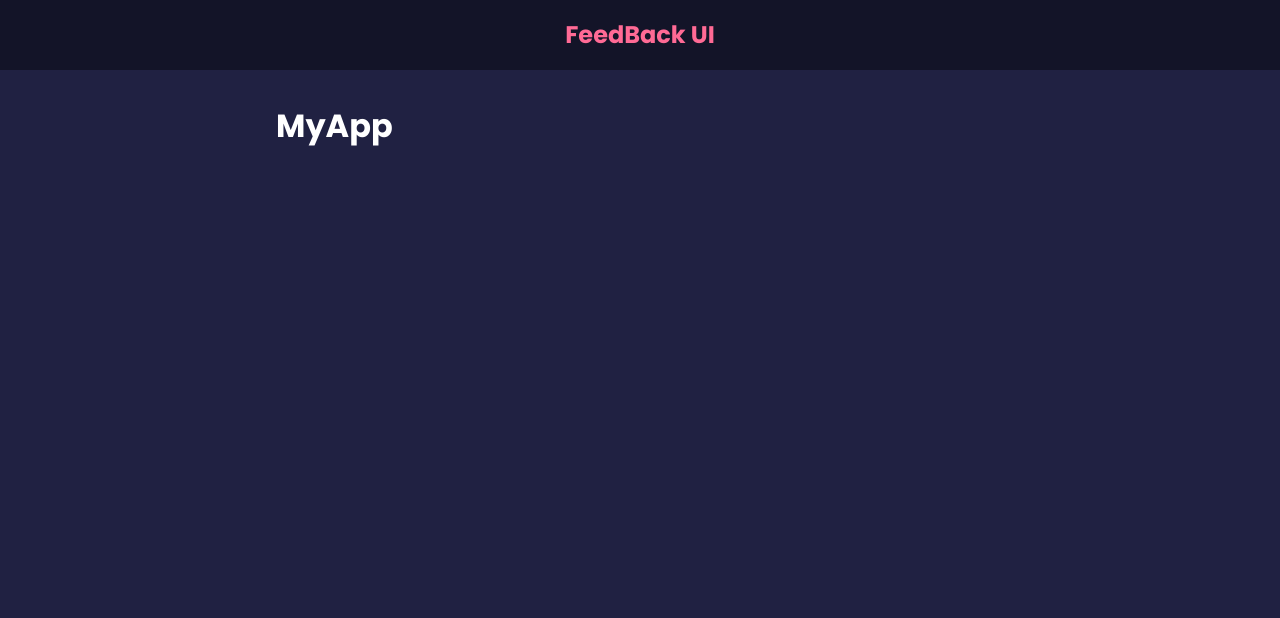
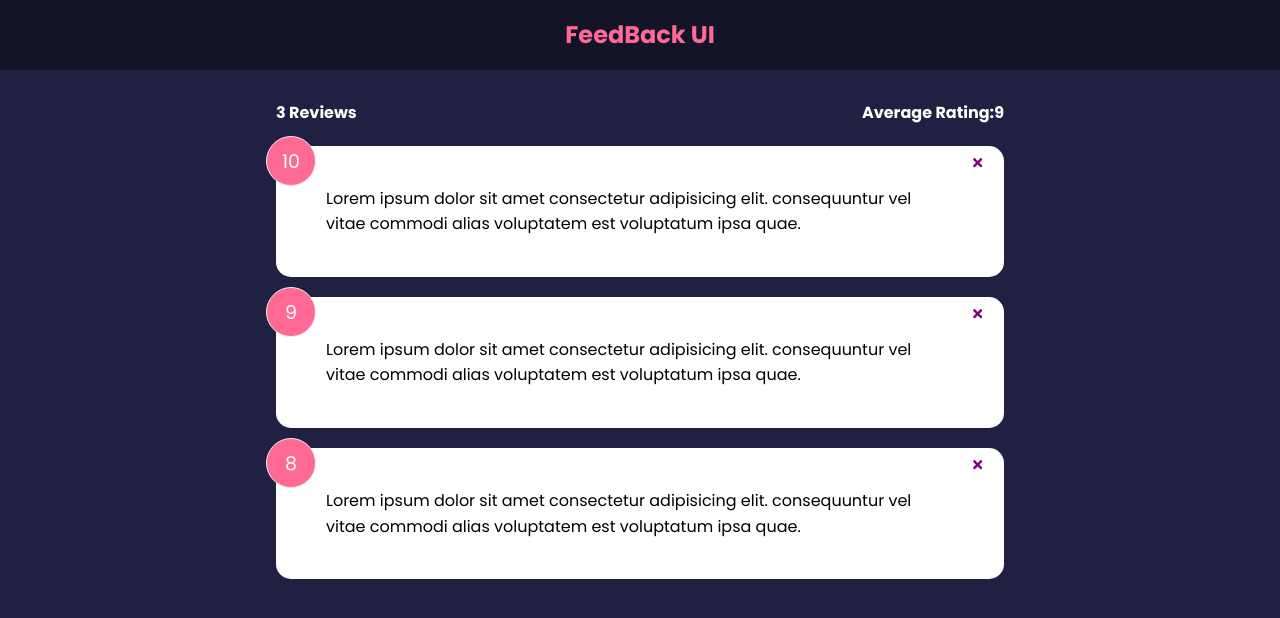
Before and after one commit to nhokluss/20127579_05_BTLT, a React (Create React App) app: page / in a window 1280 px wide. Shown: the top 618 px of the page. Built offline with nearby package versions, Linux system fonts and the light colour scheme.

Commit message:
Hien thi feedback, xoa feedback

```diff
--- a/package.json
+++ b/package.json
@@ -8,7 +8,8 @@
     "@testing-library/user-event": "^13.5.0",
     "react": "^18.2.0",
     "react-dom": "^18.2.0",
-    "react-scripts": "5.0.1",
+    "react-icons": "^4.4.0",
+    "react-scripts": "^2.1.3",
     "web-vitals": "^2.1.4"
   },
   "scripts": {
--- a/public/index.html
+++ b/public/index.html
@@ -24,7 +24,7 @@
       work correctly both with client-side routing and a non-root public URL.
       Learn how to configure a non-root public URL by running `npm run build`.
     -->
-    <title>React App</title>
+    <title>FeedBackUI</title>
   </head>
   <body>
     <noscript>You need to enable JavaScript to run this app.</noscript>
--- a/src/App.js
+++ b/src/App.js
@@ -1,11 +1,27 @@
+import {useState} from 'react'
 import Header from "./components/Header"
+import FeedbackList from "./components/FeedbackList"
+import FeedbackData from './data/FeedbackData';
+import Card from './components/shared/Card';
+import FeedbackStats from './components/FeedbackStats';
+import React from 'react';
 function App()
 {
+    const [feedback, setFeedback] = useState(FeedbackData);
+    const deleteFeedback=(id)=>{
+        if(window.confirm("Are you sure you want to delete this feedback?")){
+            setFeedback(feedback.filter((item)=>item.id!==id)
+            )}
+    }
     return(
         <>
         <Header />
         <div className="container">
-            <h1>MyApp</h1>
+            <FeedbackStats feedback={feedback}/>
+            <FeedbackList
+             feedback={feedback}
+             handleDelete={deleteFeedback} />
+
         </div>
         </>
     )
--- /dev/null
+++ b/src/components/FeedbackList.jsx
@@ -0,0 +1,24 @@
+import Feedbackitem from "./Feedbackitem"
+import React from "react";
+import PropTypes from 'prop-types';
+
+
+function FeedbackList({feedback,handleDelete}) {
+  if(!feedback||feedback.length===0) {
+    return <p>No Feedback yet</p>
+  }
+  return (
+    <div className='feedback-list'>
+      {feedback.map((item) => (
+      <Feedbackitem
+       key={item.id}
+       item={item}
+       handleDelete={handleDelete} />
+         ))}
+  </div>
+  )
+}
+FeedbackList.propTypes={
+  feedback:PropTypes.array.isRequired,
+}
+export default FeedbackList
--- /dev/null
+++ b/src/components/FeedbackStats.jsx
@@ -0,0 +1,18 @@
+import React from 'react'
+import PropTypes from 'prop-types';
+function FeedbackStats({feedback}) {
+    let average = feedback.reduce((acc,cur)=>{
+        return acc+cur.rating
+    },0) / feedback.length
+    average=average.toFixed(1).replace(/[.,]0$/,'')
+  return (
+    <div className='feedback-stats'>
+        <h4>{feedback.length} Reviews</h4>
+        <h4>Average Rating:{isNaN(average)? 0:average}</h4>
+        </div>
+  )
+}
+FeedbackStats.propTypes= {
+    feedback:PropTypes.array.isRequired
+}
+export default FeedbackStats
--- /dev/null
+++ b/src/components/Feedbackitem.jsx
@@ -0,0 +1,26 @@
+import Card from "./shared/Card";
+import React from "react";
+import {FaTimes} from "react-icons/fa";
+import PropTypes from 'prop-types';
+function Feedbackitem({item,handleDelete})
+{
+
+    return(
+
+    <Card >
+
+        <div className="num-display">{item.rating}</div>
+        <button onClick={()=>handleDelete(item.id)} className='close'>
+            <FaTimes color='purple'/>
+        </button>
+
+        <div className="text-display"> {item.text} </div>
+    </Card>
+
+
+    )
+}
+Feedbackitem.propTypes={
+    item:PropTypes.object.isRequired,
+}
+export default Feedbackitem;
--- a/src/components/Header.jsx
+++ b/src/components/Header.jsx
@@ -1,5 +1,5 @@
 import PropTypes from 'prop-types';
-
+import React from 'react';
 function Header({ text, bgColor, textColor }) {
     const headerStyles = {
       backgroundColor: bgColor,
--- /dev/null
+++ b/src/components/shared/Card.jsx
@@ -0,0 +1,20 @@
+import PropTypes from 'prop-types';
+import React from 'react';
+function Card({children,reverse}) {
+  return (
+    <div className="card" style={{
+        backgroundColor: reverse ? 'rgba(0,0,0,0.4)' : '#fff',
+        color: reverse ? '#fff' : '#000',
+    }}>{children}</div>
+
+  )
+}
+Card.defaulProps=
+{
+    reverse:true,
+}
+Card.propTypes={
+    children:PropTypes.node.isRequired,
+    reverse:PropTypes.bool,
+}
+export default Card
--- /dev/null
+++ b/src/data/FeedbackData.js
@@ -0,0 +1,18 @@
+const FeedbackData = [
+    {
+        id: 1,
+        rating: 10,
+        text: 'Lorem ipsum dolor sit amet consectetur adipisicing elit. consequuntur vel vitae commodi alias voluptatem est voluptatum ipsa quae.',
+      },
+      {
+        id: 2,
+        rating: 9,
+        text: 'Lorem ipsum dolor sit amet consectetur adipisicing elit. consequuntur vel vitae commodi alias voluptatem est voluptatum ipsa quae.',
+      },
+      {
+        id: 3,
+        rating: 8,
+        text: 'Lorem ipsum dolor sit amet consectetur adipisicing elit. consequuntur vel vitae commodi alias voluptatem est voluptatum ipsa quae.',
+      },
+]
+export default FeedbackData;
--- a/src/index.js
+++ b/src/index.js
@@ -1,5 +1,10 @@
 import React from "react";
-import ReactDom from "react-dom";
+import ReactDOM from "react-dom/client";
+import "./index.css";
 import App from "./App";
-import "./index.css";
-ReactDom.render(<App />, document.getElementById("root"));
+const root = ReactDOM.createRoot(document.getElementById("root"));
+root.render(
+  <React.StrictMode>
+    <App />
+  </React.StrictMode>
+);
```
Also changed, not shown: 1 other file (tests, documents, lock files or other folders).
